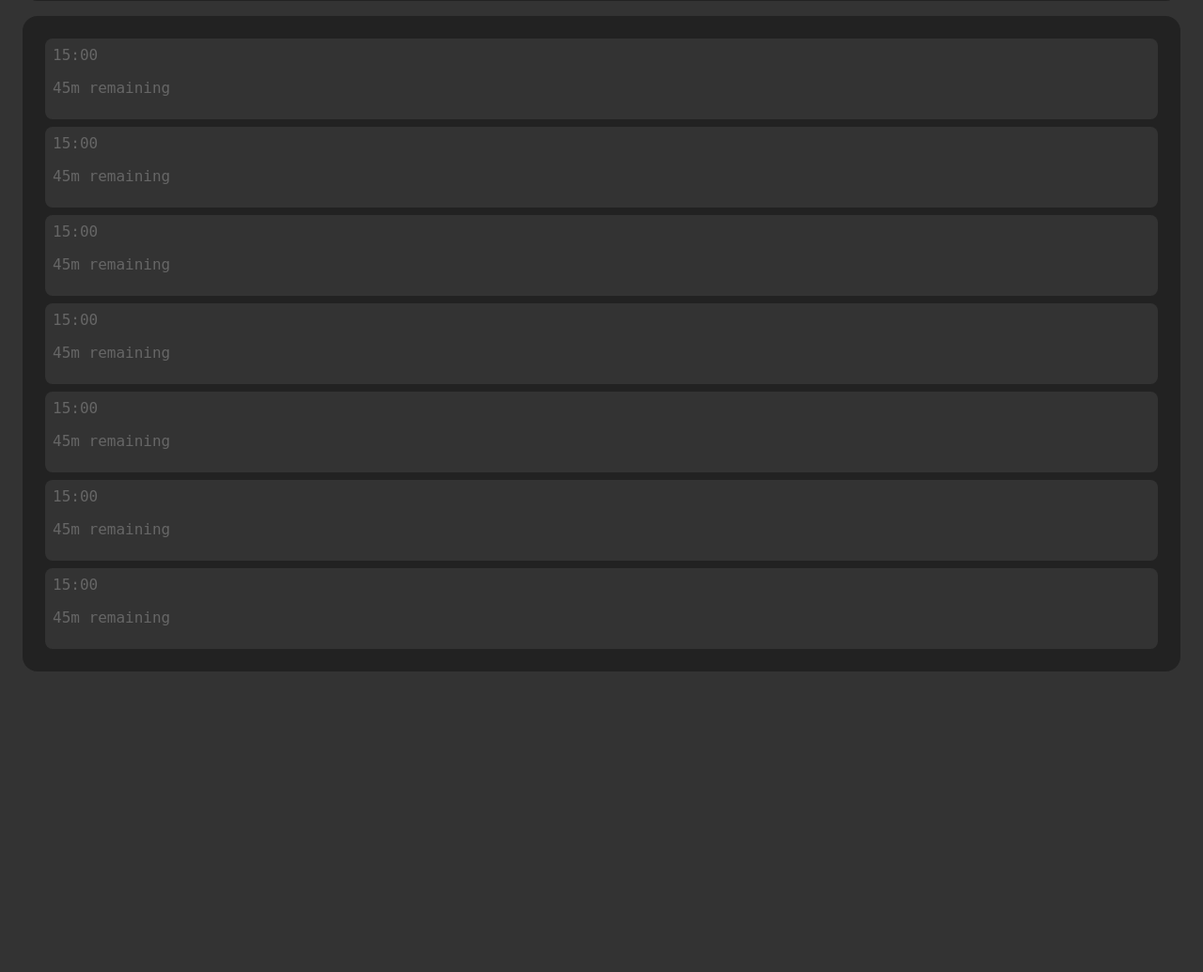
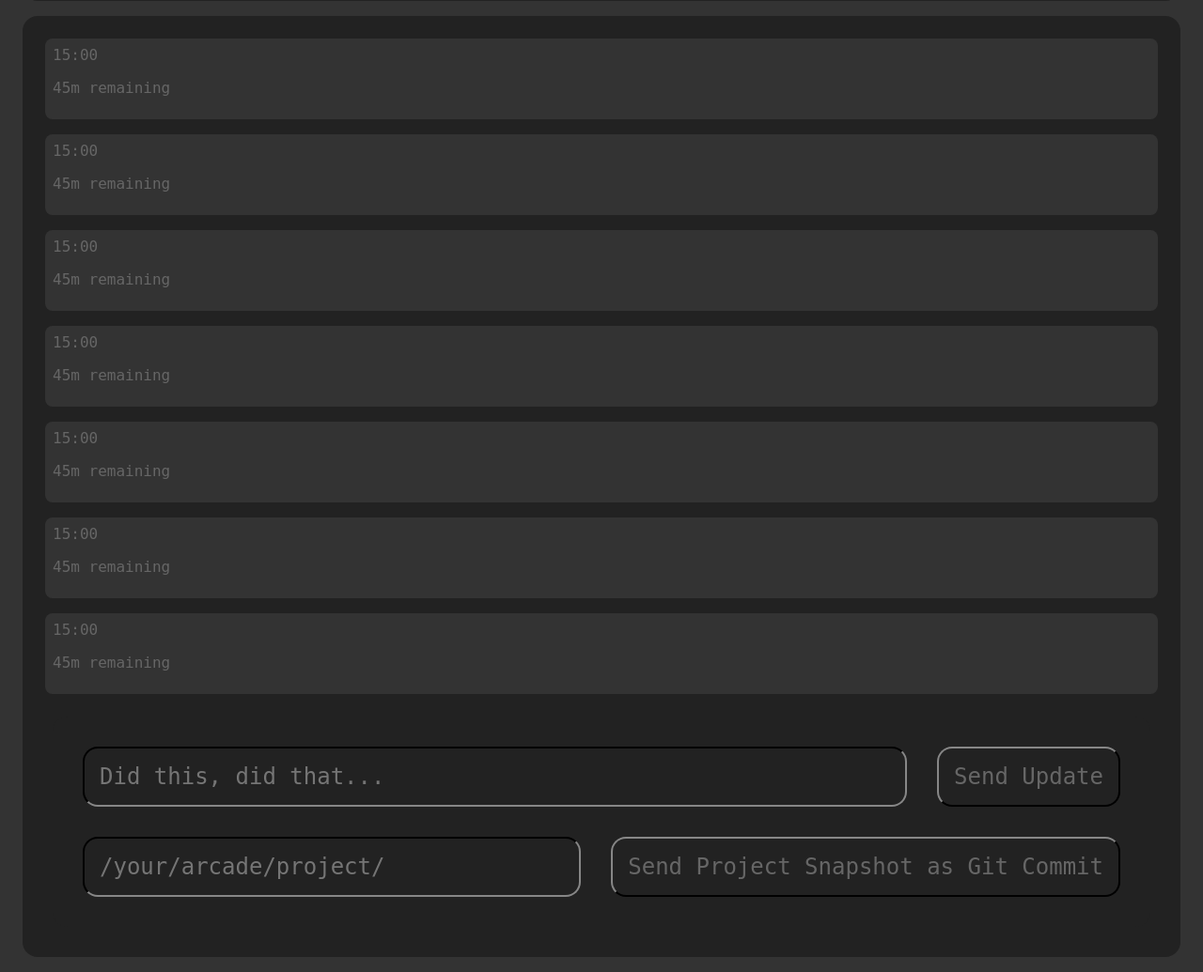
Before and after one commit to TheTridentGuy/ArcadeOffline, a Flask app: page / in a window 1280 px wide. Shown: the part 251-1286 px from the top of the page at 94% size. Before the commit the page ends 966 px from the top, so only its background shows below. Run offline with Flask 3, Linux system fonts and the light colour scheme.

Commit message:
Switch to flexbox layout, add some inputs

```diff
--- a/templates/index.html
+++ b/templates/index.html
@@ -16,23 +16,40 @@
             color: #333;
             background-color: #0f0;
         }
-        .mod {
+        .flexcontainer {
+            display: flex;
+            flex-direction: column;
+        }
+        .flexbox {
             background-color: #222;
             border-radius: 2vmin;
             padding: 2vmin;
             font-size: 3vmin;
             margin: 2vmin;
         }
-        #info {
-            height: 30%;
+        .flexcontainerh {
+            display: flex;
+            flex-direction: row;
+            align-items: center;
+            flex-wrap: wrap;
+        }
+        .flexboxh {
+            background-color: #222;
+            border-radius: 2vmin;
+            padding: 2vmin;
+            font-size: 3vmin;
+            margin: 2vmin;
+        }
+        .break {
+            flex-basis: 100%;
+            height: 0;
         }
         #info span {
             padding: 1vmin;
             border-radius: 1vmin;
         }
         #timeline {
-            height: 60%;
-            max-height: 60%;
+            flex-grow: 1;
         }
         #timelineview {
             overflow-y: scroll;
@@ -44,10 +61,22 @@
             font-size: large;
             margin: 1vmin;
         }
+        button, input{
+            color: #666;
+            background-color: #333;
+            border-color: #333;
+            border-radius: 1vmin;
+            margin: 1vmin;
+        }
+        input {
+            flex-grow: 1;
+            max-height: 4vmin;
+            font-size: 2vmin;
+        }
     </style>
 </head>
 <body>
-    <div id="info" class="mod">
+    <div id="info" class="flexbox">
         Session: <span id="activity">Active</span>
         <br>
         <br>
@@ -55,9 +84,9 @@
         <br>
         <h1>60:00</h1>
     </div>
-    <div id="timeline" class="mod">
-        <div id="timelineview">
-            <div class="event">
+    <div id="timeline" class="flexbox">
+        <div id="timelineview" class="flexcontainer">
+            <div class="event flexbox">
                 <span>15:00</span>
                 <p>45m remaining</p>
             </div>
@@ -86,6 +115,13 @@
                 <p>45m remaining</p>
             </div>
         </div>
+        <div id="update" class="flexbox flexcontainerh">
+            <input class="flexboxh" type="text" placeholder="Did this, did that...">
+            <button class="flexboxh">Send Update</button>
+            <div class="break"></div>
+            <input class="flexboxh" type="text" placeholder="/your/arcade/project/">
+            <button class="flexboxh">Send Project Snapshot as Git Commit</button>
+        </div>
     </div>
 </body>
 </html>
```
